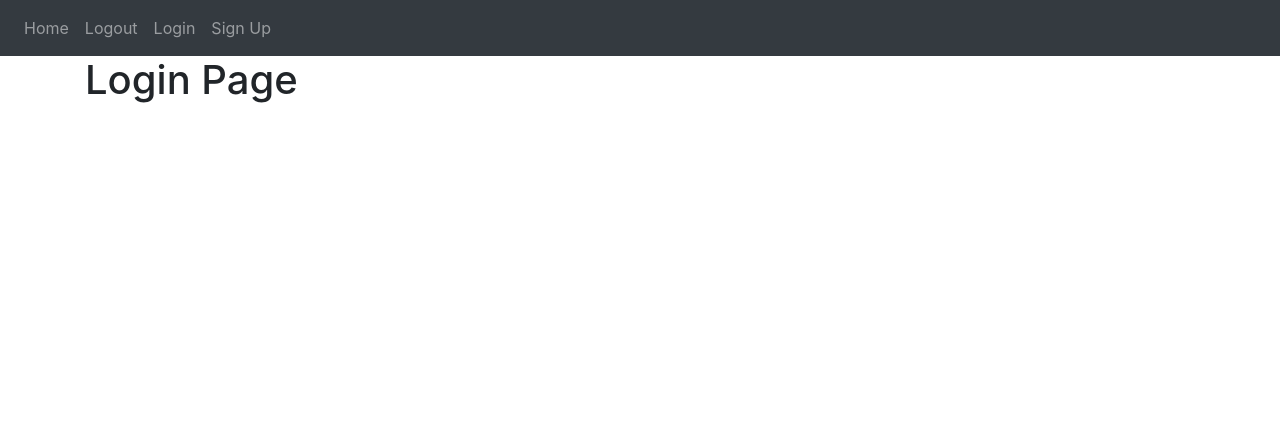
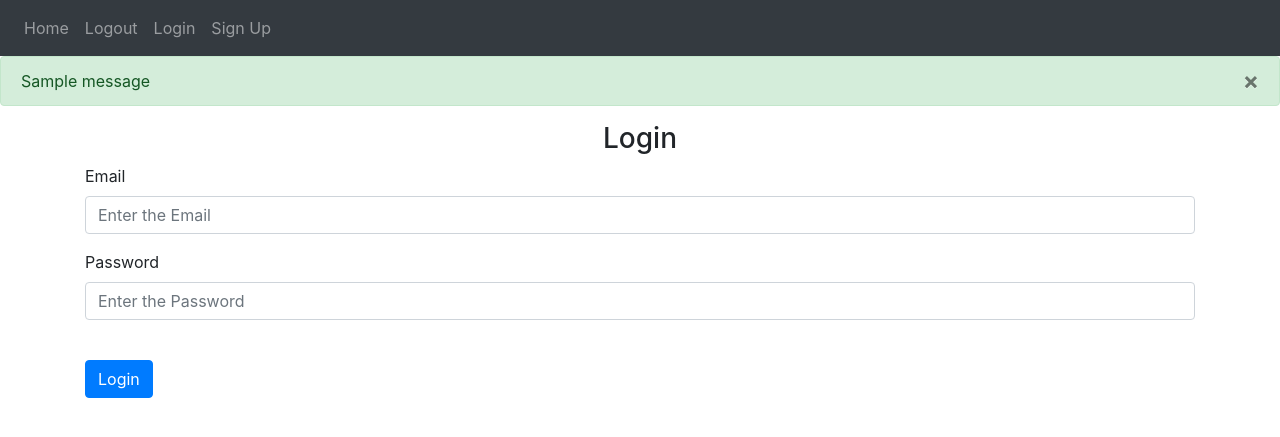
Before and after one commit to sajinreji03/FlaskAuth, a Flask app: page /login in a window 1280 px wide. Shown: the top 437 px of the page. Run offline with Flask 3, Linux system fonts and the light colour scheme; tables that the repository leaves empty hold one stand-in row (values such as "Sample post"); one stand-in notice (Sample message) is shown; some libraries are stand-ins or nearby versions.

Commit message:
add database setup, user authentication, and flash message handling; update login and sign-up templates

```diff
--- a/website/__init__.py
+++ b/website/__init__.py
@@ -1,8 +1,15 @@
 from flask import Flask
+from flask_sqlalchemy import SQLAlchemy
+from os import path
+
+db = SQLAlchemy()
+DB_NAME = "database.db"
 
 def create_app():
     app = Flask(__name__)
     app.config['SECRET_KEY'] = 'hjshjhdjah kjshk'
+    app.config['SQLALCHEMY_DATABASE_URI'] = f'sqlite:///{DB_NAME}'
+    db.init_app(app)
 
     from .views import views
     from .auth import auth
@@ -10,4 +17,14 @@ def create_app():
     app.register_blueprint(views, url_prefix='/')
     app.register_blueprint(auth, url_prefix='/')
 
+    from .models import User, Note
+
+    create_database(app)
+
     return app
+
+def create_database(app):
+    if not path.exists('website/' + DB_NAME):
+        with app.app_context():
+            db.create_all()
+        print('Created Database!')
--- a/website/auth.py
+++ b/website/auth.py
@@ -1,16 +1,44 @@
-from flask import Blueprint, render_template
+from flask import Blueprint, render_template, request, flash, redirect, url_for
+from .models import User
+from werkzeug.security import generate_password_hash, check_password_hash
+from . import db
 
 
 auth = Blueprint('auth', __name__)
 
-@auth.route('/login')
+@auth.route('/login', methods=['GET', 'POST'])
 def login():
-     return render_template("login.html" )
+     return render_template("login.html", boolean=True )
 
 @auth.route('/logout')
 def logout():
     return "<p>Logout</p>"
 
-@auth.route('/sign-up')
+@auth.route('/sign-up', methods=['GET', 'POST'])
 def sign_up():
+   if request.method == 'POST':
+       email = request.form.get('email')
+       firstName = request.form.get('firstName')
+       password1 = request.form.get('password1')
+       password2 = request.form.get('password2')
+
+       if len(email) < 4:
+           flash('Email must be greater than 4 characters.', category='error')
+       elif len(firstName) < 2:
+           flash('First name must be greater than 2 characters.', category='error')
+       elif password1 != password2:
+           flash('Passwords donot match.', category='error')
+       elif len(password1) < 5:
+           flash('Password must be at least 5 characters.', category='error')
+       else:
+           new_user = User(email=email, firstName=firstName, password=generate_password_hash(password1, method='sha256'))
+           db.session.add(new_user)
+           db.session.commit()
+           flash('Account created!', category='success')
+
    return render_template("sign_up.html")
+
+
+
+
+   return render_template("sign_up.html")
--- a/website/templates/base.html
+++ b/website/templates/base.html
@@ -37,6 +37,28 @@
       </div>
     </nav>
 
+     {% with messages = get_flashed_messages(with_categories=true) %}
+     {% if messages %} {% for category, message in messages %}
+     {% if category == 'error' %}
+
+      <div class="alert alert-danger alter-dismissable fade show" role="alert">
+      {{ message }}
+      <button type="button" class="close" data-dismiss="alert">
+        <span aria-hidden="true">&times;</span>
+      </button>
+    </div>
+
+    {% else %}
+
+    <div class="alert alert-success alter-dismissable fade show" role="alert">
+      {{ message }}
+      <button type="button" class="close" data-dismiss="alert">
+        <span aria-hidden="true">&times;</span>
+      </button>
+    </div>
+
+     {% endif %} {% endfor %} {% endif %} {% endwith %}
+
     <div class="container">
       {% block content %}{% endblock %}
     </div>
--- a/website/templates/login.html
+++ b/website/templates/login.html
@@ -3,5 +3,27 @@
 {% block title %}Login{% endblock %}
 
 {% block content %}
-<h1>Login Page</h1>
+<form action="/login" method="POST">
+  <h3 align="center">Login</h3>
+  <div class="form-group">
+    <label for="email"> Email </label>
+    <input type="email"
+            class="form-control"
+            id="email"
+            name="email"
+            placeholder="Enter the Email"
+            />
+  </div>
+  <div class="form-group">
+    <label for="password"> Password </label>
+    <input type="password"
+            class="form-control"
+            id="password"
+            name="password"
+            placeholder="Enter the Password"
+            />
+  </div>
+<br />
+  <button type="submit" class="btn btn-primary">Login</button>
+</form>
 {% endblock %}
--- a/website/templates/sign_up.html
+++ b/website/templates/sign_up.html
@@ -12,7 +12,6 @@
             id="email"
             name="email"
             placeholder="Enter the Email"
-            required
             />
   </div>
   <div class="form-group">
@@ -42,6 +41,7 @@
             placeholder="Enter the Confirm Password"
             />
   </div>
-
+<br />
+  <button type="submit" class="btn btn-primary">Submit</button>
 </form>
 {% endblock %}
```
Also changed, not shown: website/models.py (+17 -0 lines), instance/database.db (added).
